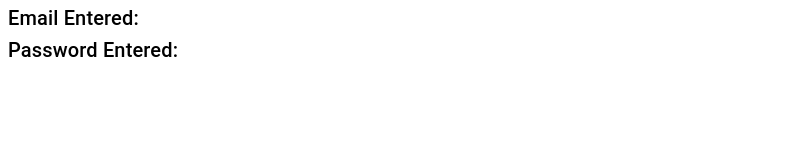
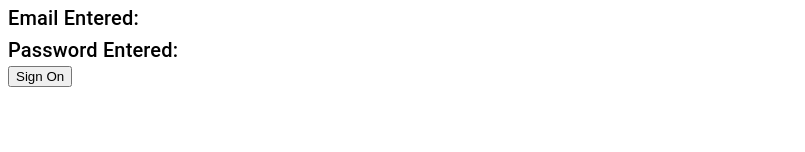
Before and after one commit to ShiyuLi1997/HoustonNews, a React (Vite) app: page / in a window 1280 px wide. Shown: the part 148-300 px from the top of the page, without its empty margins (0-805 px from the left). Built offline with nearby package versions, Linux system fonts and the light colour scheme.

Commit message:
init sign on. worked. need signin page. and refactor signon code

```diff
--- a/package.json
+++ b/package.json
@@ -17,6 +17,7 @@
 		"@emotion/styled": "^11.11.0",
 		"@mui/material": "^5.13.4",
 		"firebase": "^9.22.2",
+		"firebaseui": "^6.0.2",
 		"react": "^18.2.0",
 		"react-dom": "^18.2.0",
 		"yarn": "^1.22.19"
--- a/src/App.jsx
+++ b/src/App.jsx
@@ -1,11 +1,49 @@
-import React from "react";
+import React, { useEffect } from "react";
 import { Grid, Typography } from "@mui/material";
+import { initializeApp } from "firebase/app";
+import { getAuth, createUserWithEmailAndPassword } from "firebase/auth";
+import { getFirestore } from "firebase/firestore";
+import { getStorage } from "firebase/storage";
 
 import CustomInputLabel from "./components/CustomInputLabel.jsx";
 // import Login from "./components/Login.jsx";
-const App = () => {
+
+const firebaseConfig = {
+  apiKey: "AIzaSyBBXO8uQeF08I6jyAMZaPMNyZz1fS42Srk",
+  authDomain: "meinanproject.firebaseapp.com",
+  projectId: "meinanproject",
+  storageBucket: "meinanproject.appspot.com",
+  messagingSenderId: "505519465081",
+  appId: "1:505519465081:web:42eb7b4dce1471222e2aa8",
+  measurementId: "G-6BZ4LSKZJE",
+};
+
+const App = (params) => {
+  // Initialize Firebase Authentication and get a reference to the service
   const [email, setEmail] = React.useState("");
   const [password, setPassword] = React.useState("");
+
+  const app = initializeApp(firebaseConfig);
+  const auth = getAuth(app);
+  console.log({ auth, app });
+
+  const signon = (e) => {
+    e.preventDefault();
+    createUserWithEmailAndPassword(auth, email, password)
+      .then((userCredential) => {
+        // Signed in
+        const user = userCredential.user;
+        console.log({ user, userCredential });
+        // ...
+      })
+      .catch((error) => {
+        const errorCode = error.code;
+        const errorMessage = error.message;
+        alert(errorCode, errorMessage);
+        // ..
+      });
+  };
+
   return (
     <Grid className="root-container">
       <CustomInputLabel
@@ -26,6 +64,7 @@ const App = () => {
       />
       <Typography variant="h6">Email Entered: {email}</Typography>
       <Typography variant="h6">Password Entered: {password}</Typography>
+      <button onClick={signon}>Sign On</button>
       {/* <Login /> */}
     </Grid>
   );
--- a/src/main.jsx
+++ b/src/main.jsx
@@ -10,24 +10,9 @@ import { getAnalytics } from "firebase/analytics";
 
 // Your web app's Firebase configuration
 // For Firebase JS SDK v7.20.0 and later, measurementId is optional
-const firebaseConfig = {
-	apiKey: "AIzaSyBBXO8uQeF08I6jyAMZaPMNyZz1fS42Srk",
-	authDomain: "meinanproject.firebaseapp.com",
-	projectId: "meinanproject",
-	storageBucket: "meinanproject.appspot.com",
-	messagingSenderId: "505519465081",
-	appId: "1:505519465081:web:42eb7b4dce1471222e2aa8",
-	measurementId: "G-6BZ4LSKZJE",
-};
-
-// Initialize Firebase
-const app = initializeApp(firebaseConfig);
-const analytics = getAnalytics(app);
-
-console.log({ app, analytics });
 
 ReactDOM.createRoot(document.getElementById("root")).render(
-	<React.StrictMode>
-		<App />
-	</React.StrictMode>
+  <React.StrictMode>
+    <App />
+  </React.StrictMode>
 );
```
Also changed, not shown: 1 other file (tests, documents, lock files or other folders). Lines whose indentation alone changed are shown as unchanged.
